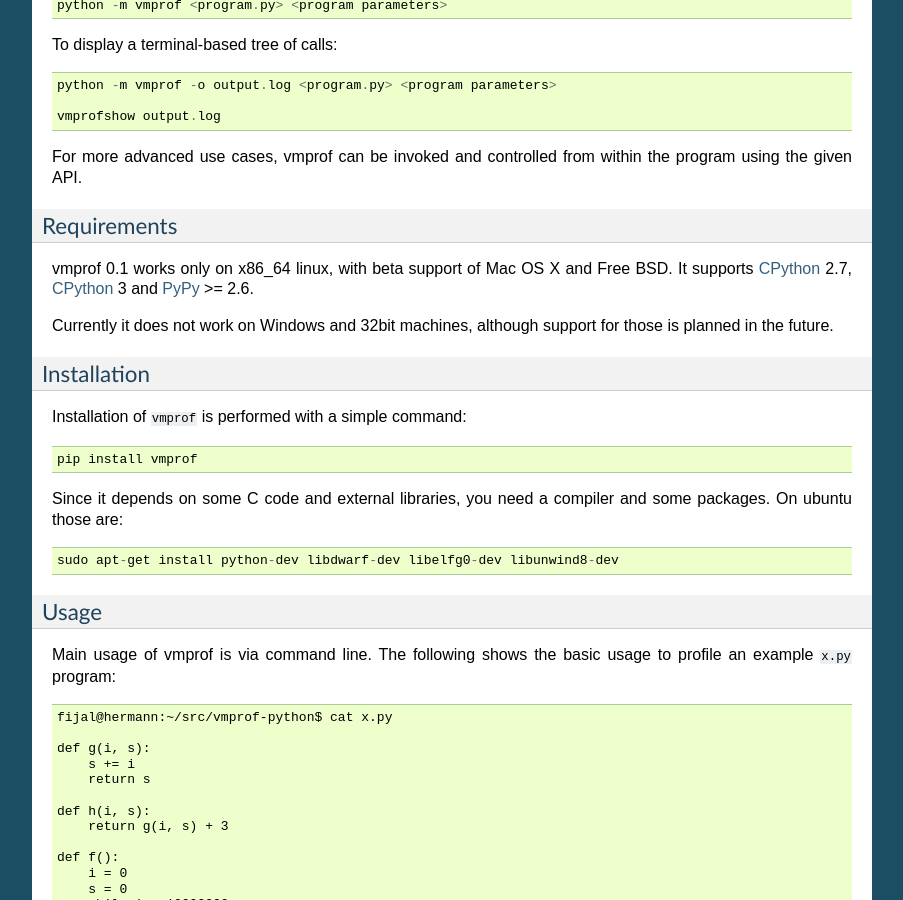
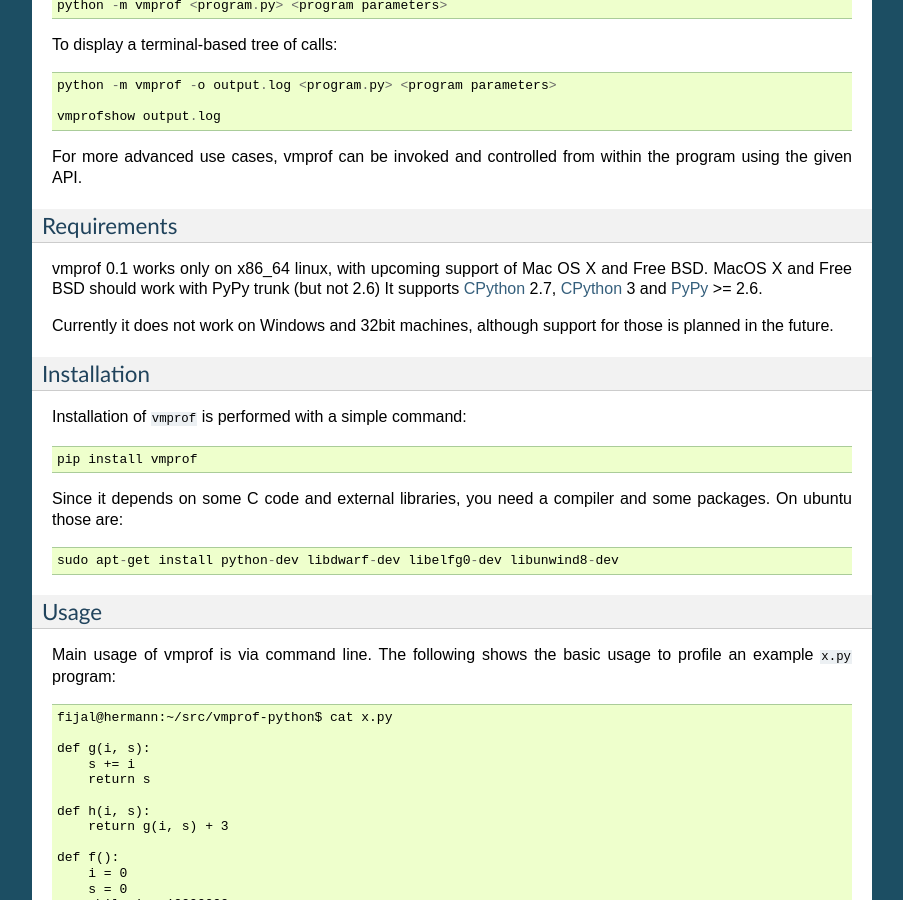
Before and after one commit to vmprof/vmprof-python, a Sphinx documentation site: the page built from docs/index.rst, in a window 1280 px wide and 900 px high, scrolled down 452 px. Shown: the whole window, without its empty margins (198-1101 px from the left). Built offline with Sphinx 7.4.7, drawn with Linux system fonts in a browser that asks for light colours.

Commit message:
Mention the beta

```diff
--- a/docs/index.rst
+++ b/docs/index.rst
@@ -44,8 +44,9 @@ the program using the given API.
 Requirements
 ------------
 
-vmprof 0.1 works only on x86_64 linux, with beta support of Mac OS X and Free
-BSD. It supports  `CPython`_ 2.7, `CPython`_ 3 and `PyPy`_ >= 2.6.
+vmprof 0.1 works only on x86_64 linux, with upcoming support of Mac OS X and
+Free BSD. MacOS X and Free BSD should work with PyPy trunk (but not 2.6)
+It supports  `CPython`_ 2.7, `CPython`_ 3 and `PyPy`_ >= 2.6.
 
 Currently it does not work on Windows and 32bit machines, although support for
 those is planned in the future.
```
